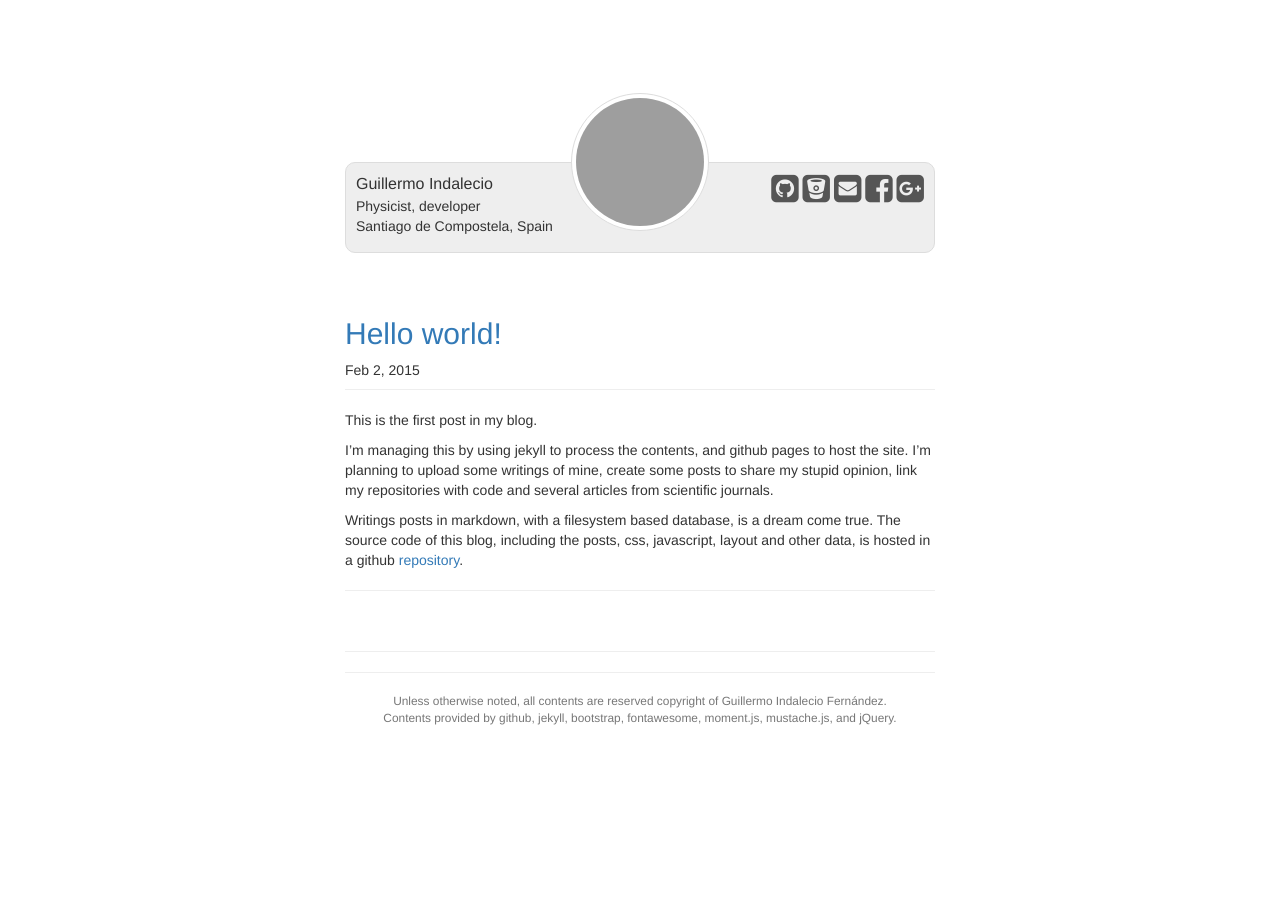
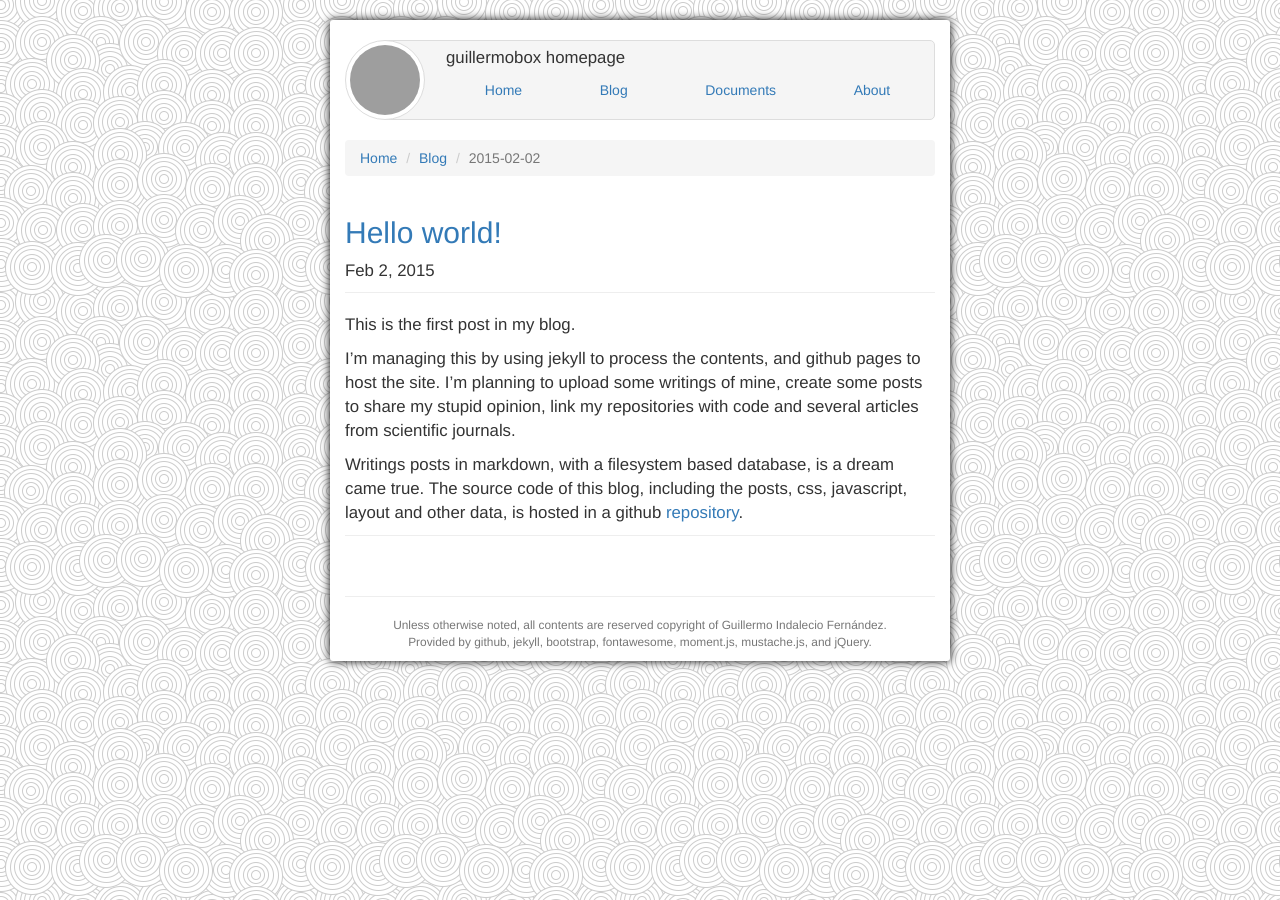
Before and after one commit to guillermobox/guillermobox.github.io, a Jekyll site: the page built from _posts/2015-02-02-starting.markdown, in a window 1280 px wide. Built offline with Jekyll 4.4.1, drawn with Linux system fonts in a browser that asks for light colours; nearby versions of some CDN libraries; comment, search, counter and statistics services are not loaded; grey boxes are pictures that could not be loaded.

Commit message:
Add background, and new internal header

```diff
--- /dev/null
+++ b/_layouts/internal.html
@@ -0,0 +1,48 @@
+---
+layout: wrapper
+---
+<div class="container">
+	<div class="hidden-xs">
+		<div style="position:relative;width:100%;">
+			<div style="position:absolute;height:0px;width:80px;left:0px;">
+				<a href="/"><img style="z-index:100;position:relative;" src="http://www.gravatar.com/avatar/{{site.author.gravatar}}.png?s=128&d=mm" title="That's me!" class="img-circle img-thumbnail"/></a>
+			</div>
+		</div>
+		<div
+			style="padding:5px 5px 5px 60px;margin-top:20px;height:80px;margin-left:40px;border-radius:0px
+			5px 5px 0px;background-color: #f5f5f5;border:1px solid
+			#ddd;margin-bottom:20px;">
+			<span style="font-size:larger">guillermobox homepage</span><br />
+			<ul id="navhead" class="nav nav-pills nav-justified">
+				<li><a href="/">Home</a></li>
+				<li><a href="/blog/">Blog</a></li>
+				<li><a href="#">Documents</a></li>
+				<li><a href="#">About</a></li>
+			</ul>
+
+		</div>
+	</div>
+	<div class="visible-xs">
+		<div style="position:relative;width:100%;">
+			<div style="position:absolute;height:0px;width:80px;left:0px;">
+				<a href="/"><img style="z-index:100;position:relative;" src="http://www.gravatar.com/avatar/{{site.author.gravatar}}.png?s=128&d=mm" title="That's me!" class="img-circle img-thumbnail"/></a>
+			</div>
+		</div>
+		<div
+			style="padding:5px 5px 5px 60px;margin-top:20px;height:80px;margin-left:40px;border-radius:0px
+			5px 5px 0px;background-color: #f5f5f5;border:1px solid
+			#ddd;margin-bottom:20px;">
+		</div>
+	</div>
+
+
+{{ content }}
+
+	<footer>
+		<hr />
+		 <p class="text-center text-muted small">
+			Unless otherwise noted, all contents are reserved copyright of Guillermo Indalecio Fernández.<br />
+			Provided by github, jekyll, bootstrap, fontawesome, moment.js, mustache.js, and jQuery. <br />
+		</p>
+	</footer>
+</div>
--- a/_layouts/post.html
+++ b/_layouts/post.html
@@ -1,17 +1,35 @@
 ---
-layout: top
+layout: internal
 ---
-<div id="fb-root"></div>
 
-<div class="post">
+<ol class="breadcrumb">
+	<li><a href="/">Home</a></li>
+	<li><a href="/blog/">Blog</a></li>
+	<li class="active">{{page.date | date: "%Y-%m-%d"}}</li>
+</ol>
+
+<!--
+<nav>
+	<ul class="pager">
+		{% if page.previous %} <li class="previous"> {% else %} <li class="previous disabled"> {% endif %}
+		<a href="{{page.previous.url}}"><span aria-hidden="true">&larr;</span>
+			{{page.previous.title}}</a></li>
+		{% if page.next %} <li class="next"> {% else %} <li class="next disabled"> {% endif %}
+		<a href="{{page.next.url}}">{{page.next.title}} <span aria-hidden="true">&rarr;</span></a></li>
+	</ul>
+</nav>
+-->
+
+<div class="post" style="font-size:larger;">
 	<div class="page-header">
 		<h2><a href="{{page.url}}">{{page.title}}</a></h2>
 		{{ page.date | date: "%b %-d, %Y" }}
 	</div>
+	<div class="page-content" style="border-bottom:1px solid #eee;margin-bottom:20px;">
+		{{ content }}
+	</div>
+</div>
 
-    {{ content }}
-
-    <hr />
 <div class="social-links">
 	<div>
 		<div class="fb-share-button" data-href="{{site.url}}{{page.url}}" data-layout="button"> </div>
@@ -29,7 +47,3 @@ layout: top
 		<div class="g-plusone" data-href="{{site.url}}{{page.url}}" data-size="tall" data-annotation="none"></div>
 	</div>
 </div>
-
-    <hr />
-    {% include disqus.html %}
-</div>
--- a/_layouts/top.html
+++ /dev/null
@@ -1,91 +0,0 @@
----
----
-<!DOCTYPE html>
-<html lang="en">
-<head>
-<meta charset="utf-8">
-<meta name="viewport" content="width=device-width, initial-scale=1.0">
-
-{% include favicon.html %}
-
-<link rel="stylesheet" href="https://maxcdn.bootstrapcdn.com/bootstrap/3.3.2/css/bootstrap.min.css">
-<link rel="stylesheet" href="https://maxcdn.bootstrapcdn.com/font-awesome/4.3.0/css/font-awesome.min.css">
-<link rel="stylesheet" href="/resources/base.css">
-<script type="text/javascript" src="https://cdnjs.cloudflare.com/ajax/libs/mustache.js/0.8.1/mustache.min.js"></script>
-<script type="text/javascript" src="https://cdnjs.cloudflare.com/ajax/libs/moment.js/2.9.0/moment.min.js"></script>
-<script type="text/javascript" src="https://cdnjs.cloudflare.com/ajax/libs/jquery/2.1.3/jquery.min.js"></script>
-<script type="text/javascript" src="/resources/script.js"> </script>
-
-<script src="https://apis.google.com/js/platform.js" async defer></script>
-<script>(function(d, s, id) {
-var js, fjs = d.getElementsByTagName(s)[0];
-if (d.getElementById(id)) return;
-js = d.createElement(s); js.id = id;
-js.src = "//connect.facebook.net/en_US/sdk.js#xfbml=1&appId=1434406580131235&version=v2.0";
-fjs.parentNode.insertBefore(js, fjs);
-}(document, 'script', 'facebook-jssdk'));</script>
-<script>
-window.twttr=(function(d,s,id){var
-		js,fjs=d.getElementsByTagName(s)[0],t=window.twttr||{};if(d.getElementById(id))return;js=d.createElement(s);js.id=id;js.src="https://platform.twitter.com/widgets.js";fjs.parentNode.insertBefore(js,fjs);t._e=[];t.ready=function(f){t._e.push(f);};return
-		t;}(document,"script","twitter-wjs"));
-</script>
-
-{% include opengraph.html %}
-
-<title>{{page.title}}</title>
-</head>
-<body>
-<div class="container">
-	<div class="hidden-xs">
-		<div class="thumb-header">
-			<div class="text-center" style="position:relative;width:100%;">
-				<div style="position:absolute;left:50%;height:0px;">
-					<a href="/"><img src="http://www.gravatar.com/avatar/{{site.author.gravatar}}.png?s=128&d=mm" title="That's me!" class="img-circle img-thumbnail gravatar"  style="margin-bottom: 5%;" /></a>
-				</div>
-			</div>
-			<div class="subcontent">
-				<div style="position:absolute;top:10px;right:10px;">
-					<a class="mylinks fa fa-github-square" href="https://github.com/{{site.author.github}}/"></a>
-					<a class="mylinks fa fa-bitbucket-square" href="https://bitbucket.org/{{site.author.bitbucket}}/"></a>
-					<a class="mylinks fa fa-envelope-square" href="mailto:{{site.author.email}}"></a>
-					<a class="mylinks fa fa-facebook-square" href="http://www.facebook.com/{{site.author.facebook}}"></a>
-					<a class="mylinks fa fa-google-plus-square" href="http://plus.google.com/+{{site.author.googleplus}}"></a>
-				</div>
-				<div style="position:absolute;top:10px;left:10px;">
-					<span class="myname">{{site.author.name}}</span> <br />
-					{{site.author.occupation}}<br />
-					{{site.author.location}}<br />
-				</div>
-			</div>
-		</div>
-	</div>
-	<div class="visible-xs">
-		<div class="subcontent" style="padding-top: 5%;text-align:center;margin-top: 5%;">
-			<div>
-				<a href="/"><img src="http://www.gravatar.com/avatar/{{site.author.gravatar}}.png?s=128&d=mm" title="That's me!" class="img-circle img-thumbnail" style="margin-bottom: 5%;" /></a>
-			</div>
-			<div>
-				<a class="mylinks fa fa-github-square" href="https://github.com/{{site.author.github}}/"></a>
-				<a class="mylinks fa fa-bitbucket-square" href="https://bitbucket.org/{{site.author.bitbucket}}/"></a>
-				<a class="mylinks fa fa-envelope-square" href="mailto:{{site.author.email}}"></a>
-				<a class="mylinks fa fa-facebook-square" href="http://www.facebook.com/{{site.author.facebook}}"></a>
-				<a class="mylinks fa fa-google-plus-square" href="http://plus.google.com/+{{site.author.googleplus}}"></a>
-			</div>
-			<div style="margin-top: 5%;">
-				<span class="myname">{{site.author.name}}</span> <br />
-				{{site.author.occupation}}<br />
-				{{site.author.location}}<br />
-			</div>
-		</div>
-	</div>
-	{{ content }}
-	<footer>
-		<hr />
-		 <p class="text-center text-muted small">
-			Unless otherwise noted, all contents are reserved copyright of Guillermo Indalecio Fernández.<br />
-			Contents provided by github, jekyll, bootstrap, fontawesome, moment.js, mustache.js, and jQuery. <br />
-		</p>
-	</footer>
-</div>
-</body>
-</html>
--- /dev/null
+++ b/_layouts/wrapper.html
@@ -0,0 +1,42 @@
+---
+---
+<!DOCTYPE html>
+<html lang="en">
+<head>
+<meta charset="utf-8">
+<meta name="viewport" content="width=device-width, initial-scale=1.0">
+
+{% include favicon.html %}
+
+<link rel="stylesheet" href="https://maxcdn.bootstrapcdn.com/bootstrap/3.3.2/css/bootstrap.min.css">
+<link rel="stylesheet" href="https://maxcdn.bootstrapcdn.com/font-awesome/4.3.0/css/font-awesome.min.css">
+<link rel="stylesheet" href="/resources/base.css">
+<script type="text/javascript" src="https://cdnjs.cloudflare.com/ajax/libs/mustache.js/0.8.1/mustache.min.js"></script>
+<script type="text/javascript" src="https://cdnjs.cloudflare.com/ajax/libs/moment.js/2.9.0/moment.min.js"></script>
+<script type="text/javascript" src="https://cdnjs.cloudflare.com/ajax/libs/jquery/2.1.3/jquery.min.js"></script>
+<script type="text/javascript" src="/resources/script.js"> </script>
+
+<script src="https://apis.google.com/js/platform.js" async defer></script>
+<script>(function(d, s, id) {
+var js, fjs = d.getElementsByTagName(s)[0];
+if (d.getElementById(id)) return;
+js = d.createElement(s); js.id = id;
+js.src = "//connect.facebook.net/en_US/sdk.js#xfbml=1&appId=1434406580131235&version=v2.0";
+fjs.parentNode.insertBefore(js, fjs);
+}(document, 'script', 'facebook-jssdk'));</script>
+<script>
+window.twttr=(function(d,s,id){var
+		js,fjs=d.getElementsByTagName(s)[0],t=window.twttr||{};if(d.getElementById(id))return;js=d.createElement(s);js.id=id;js.src="https://platform.twitter.com/widgets.js";fjs.parentNode.insertBefore(js,fjs);t._e=[];t.ready=function(f){t._e.push(f);};return
+		t;}(document,"script","twitter-wjs"));
+</script>
+
+{% include opengraph.html %}
+
+<title>{{page.title}}</title>
+</head>
+<body>
+
+{{ content }}
+
+</body>
+</html>
--- a/_posts/2015-02-02-starting.markdown
+++ b/_posts/2015-02-02-starting.markdown
@@ -15,7 +15,7 @@ from scientific journals.
 <!--more-->
 
 Writings posts in markdown, with a filesystem based database,
-is a dream come true. The source code of this blog, including
+is a dream came true. The source code of this blog, including
 the posts, css, javascript, layout and other data, is
 hosted in a github
 [repository](https://github.com/guillermobox/guillermobox.github.io).
--- a/blog/index.html
+++ b/blog/index.html
@@ -1,6 +1,10 @@
 ---
-layout: top
+layout: internal
 ---
+<ol class="breadcrumb">
+	<li><a href="/">Home</a></li>
+	<li class="active">Blog</li>
+</ol>
 
 {% for post in paginator.posts %}
 <h2><a href="{{ post.url }}">{{ post.title }}</a></h2>
--- a/resources/base.css
+++ b/resources/base.css
@@ -1,3 +1,5 @@
+---
+---
 .thumb-header {
     margin-top: 162px;
 }
@@ -61,3 +63,27 @@ div.container {
 	width: 620px;
 }
 }
+
+body {
+	background-image: url(/resources/background.png);
+	//font-family: "Nimbus Sans L", "Helvetica Neue", "Helvetica", "sans-serif";
+}
+
+html {
+	overflow: -moz-scrollbars-vertical;
+	overflow-y: scroll;
+}
+
+div.container {
+	background-color: white;
+	margin: 20px auto;
+	box-shadow: black 0px 0px 10px;
+	border-radius: 3px;
+}
+
+#navhead {
+	margin-top: 10px;
+}
+#navhead>li>a {
+	padding: 0px;
+}
```
Also changed, not shown: _layouts/mainpage.html (+58 -4 lines), _posts/2015-02-05-anothertest.markdown (added, +14 -0 lines), resources/background.png (added). Lines whose indentation alone changed are shown as unchanged.
